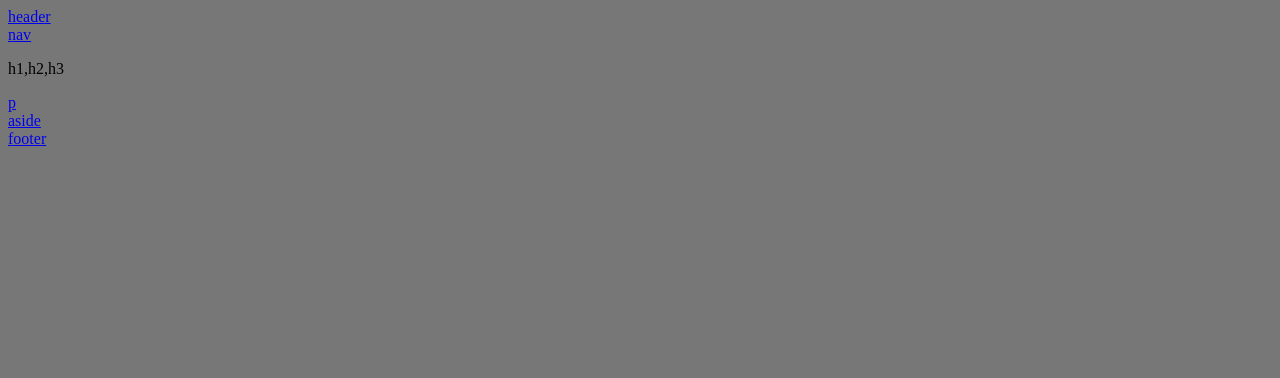
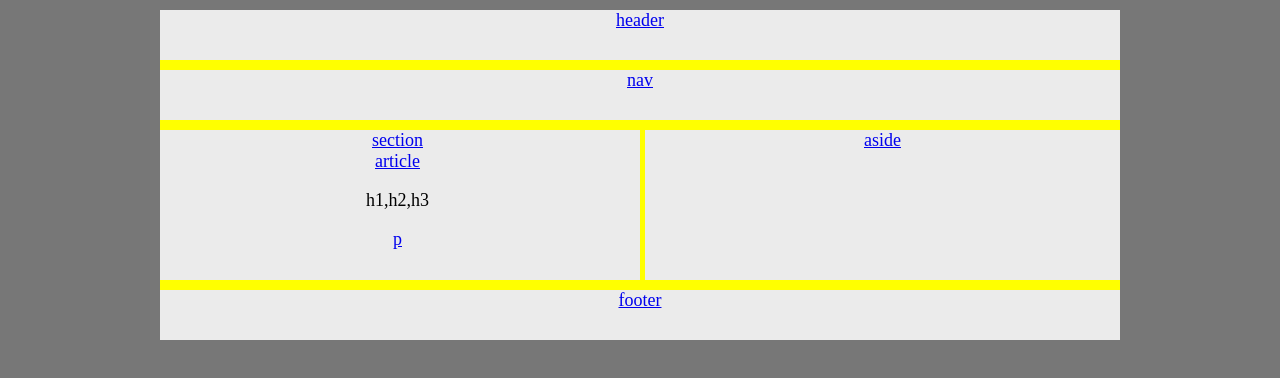
Before and after one commit to easternlai/HW-Wireframe, a plain HTML site: page index.html in a window 1280 px wide. Drawn offline with Linux system fonts and the light colour scheme.

Commit message:
Clear fix

```diff
--- a/assets/styles.css
+++ b/assets/styles.css
@@ -1,3 +1,67 @@
 body {
     background-color: #777;
+    font-size: 18px;
+    margin-top: 0;
 }
+
+
+
+.main-wrapper {
+    margin: auto;
+    width: 960px;
+    background-color: yellow;
+    text-align: center;
+}
+
+.header {
+    background-color: #ebebeb;
+    height: 50px;
+    width: 100%;
+    margin: 10px 0;
+}
+
+.nav {
+    background-color: #ebebeb;
+    height: 50px;
+    width: 100%;
+    margin: 10px 0;
+}
+
+.half-1 {
+    height: 150px;
+    width: 50%;
+    float: left;
+    box-sizing: border-box;
+    padding-right: 5px;
+}
+
+.half-2 {
+    height: 150px;
+    width: 50%;
+    float: left;
+    box-sizing: border-box;
+    padding-left: 5px;
+}
+
+
+section {
+    background-color: #ebebeb;
+}
+
+.aside {
+    background-color: #ebebeb;
+    height: 100%;
+}
+
+.footer {
+    background-color: #ebebeb;
+    height: 50px;
+    width: 100%;
+    margin: 10px 0;
+}
+
+.clearfix::after {
+        content: "";
+        clear: both;
+        display: table;
+  }
--- a/index.html
+++ b/index.html
@@ -8,15 +8,18 @@
     <title>Document</title>
 </head>
 <body>
-    <div class="wrapper">
+    <div class="main-wrapper">
         <div class="header">
             <a href="#">header</a>
         </div>
         <div class="nav">
             <a href="#">nav</a>
         </div>
+        <div class="clearfix">
             <section class="half-1">
+                <a href="#">section</a>
                 <div class="article">
+                    <a href="#">article</a>
                     <div class="Hx">
                         <p>h1,h2,h3</p>
                     </div>
@@ -25,8 +28,12 @@
                     </div>
                 </div>
             </section>
+
             <div class="half-2">
+                <div class="aside">
                     <a href="#">aside</a>
+                </div>
+            </div>
         </div>
         <footer class="footer">
             <a href="#">footer</a>
```
Lines whose indentation alone changed are shown as unchanged.
